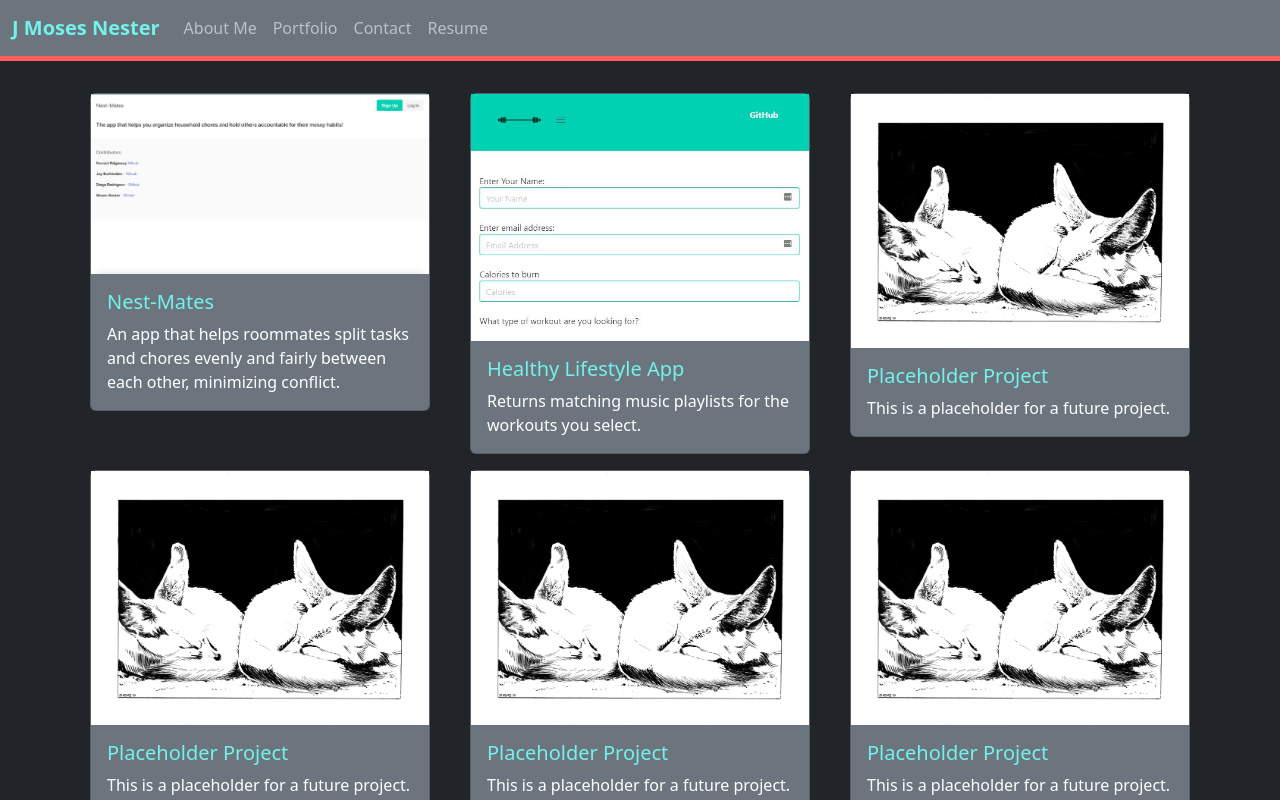
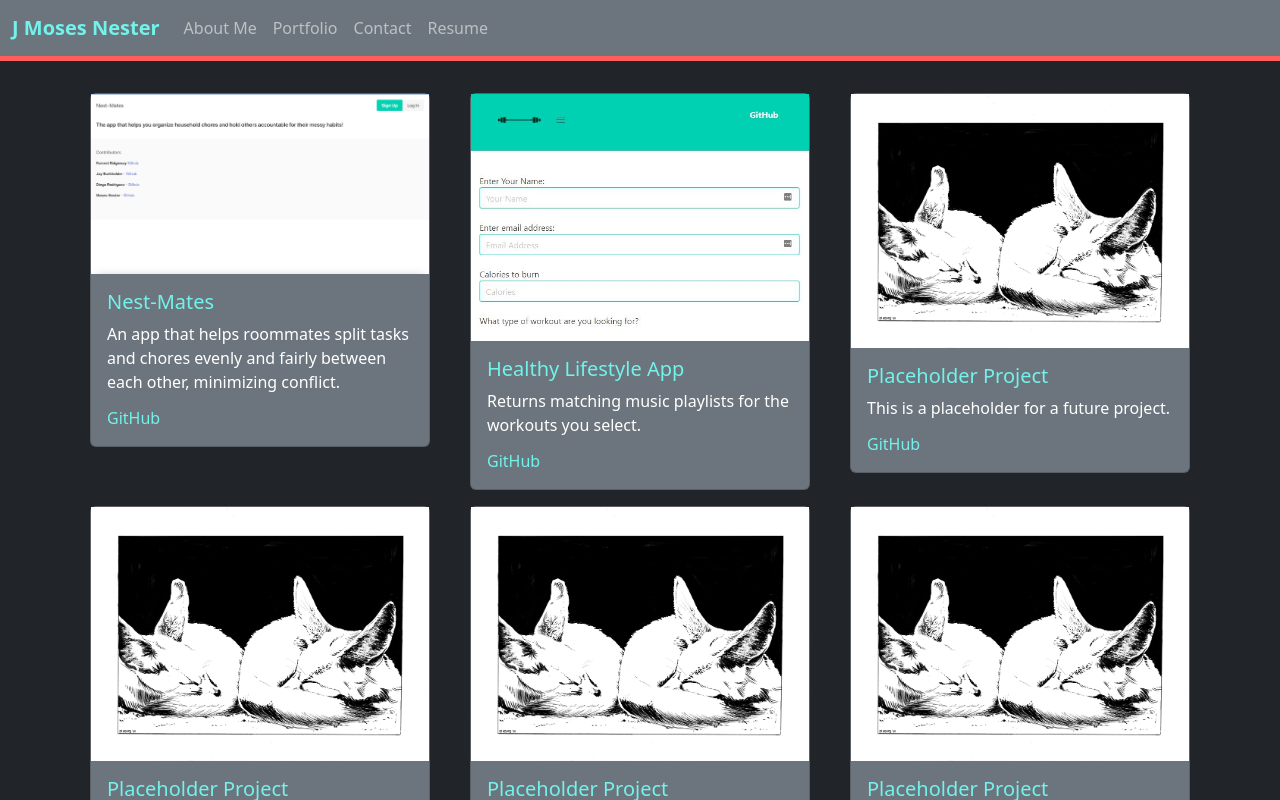
Before and after one commit to MosNes/react-portfolio, a React (Create React App) app in the folder client/: page / in a window 1280 px wide. Shown: the top 800 px of the page. Built offline with nearby package versions, Linux system fonts and the light colour scheme.

Commit message:
added github links to project cards

```diff
--- a/client/src/App.js
+++ b/client/src/App.js
@@ -1,4 +1,4 @@
-import { } from 'reactstrap';
+import React from 'react';
 import Header from './components/Header'
 import Footer from './components/Footer'
 import About from './pages/About';
--- a/client/src/components/Project/index.js
+++ b/client/src/components/Project/index.js
@@ -1,5 +1,5 @@
 import React from "react";
-import { Card, Col, CardBody, CardTitle, CardText } from "reactstrap";
+import { Card, Col, CardBody, CardTitle, CardText, CardSubtitle } from "reactstrap";
 
 
 
@@ -10,11 +10,14 @@ const Project = ( {project} ) => {
                 <img alt={project.name} src={require(`../../assets/images/project-images/${project.imageFile}`)} />
                 <CardBody>
                     <CardTitle tag="h5">
-                        <a className="text-decoration-none linkText" href={project.url} target="_blank" rel="noreferrer">{project.name}</a>
+                        <a className="text-decoration-none linkText" href={project.deployedUrl} target="_blank" rel="noreferrer">{project.name}</a>
                     </CardTitle>
                     <CardText>
                         {project.description}
                     </CardText>
+                    <CardSubtitle>
+                        <a className="text-decoration-none linkText" href={project.githubUrl} target="_blank" rel="noreferrer">GitHub</a>
+                    </CardSubtitle>
                 </CardBody>
             </Card>
         </Col>
--- a/client/src/pages/Portfolio.js
+++ b/client/src/pages/Portfolio.js
@@ -1,4 +1,4 @@
-import React, { useState } from 'react';
+import React from 'react';
 import { Container, Row, Card } from 'reactstrap';
 import Project from '../components/Project';
 
@@ -9,7 +9,8 @@ const Portfolio = () => {
 			name: 'Nest-Mates',
 			description:
 				'An app that helps roommates split tasks and chores evenly and fairly between each other, minimizing conflict.',
-			url: 'https://github.com/MosNes/nest-mates',
+			githubUrl: 'https://github.com/MosNes/nest-mates',
+            deployedUrl: 'http://nest-mates.herokuapp.com/',
 			imageFile: '0.png',
             id: 1
 		},
@@ -17,35 +18,40 @@ const Portfolio = () => {
 			name: 'Healthy Lifestyle App',
 			description:
 				'Returns matching music playlists for the workouts you select.',
-			url: 'https://jjgarcia1993.github.io/healthy-lifestyle-app/',
+			githubUrl: 'https://github.com/jjgarcia1993/healthy-lifestyle-app',
+            deployedUrl: 'https://jjgarcia1993.github.io/healthy-lifestyle-app/',
 			imageFile: '1.jpg',
             id: 2
 		},
 		{
 			name: 'Placeholder Project',
 			description: 'This is a placeholder for a future project.',
-			url: 'https://github.com/MosNes',
+			githubUrl: 'https://github.com/MosNes',
+            deployedUrl:'#',
 			imageFile: '2.jpg',
             id: 3
 		},
 		{
 			name: 'Placeholder Project',
 			description: 'This is a placeholder for a future project.',
-			url: 'https://github.com/MosNes',
+			githubUrl: 'https://github.com/MosNes',
+            deployedUrl:'#',
 			imageFile: '3.jpg',
             id: 4
 		},
 		{
 			name: 'Placeholder Project',
 			description: 'This is a placeholder for a future project.',
-			url: 'https://github.com/MosNes',
+			githubUrl: 'https://github.com/MosNes',
+            deployedUrl:'#',
 			imageFile: '4.jpg',
             id: 5
 		},
 		{
 			name: 'Placeholder Project',
 			description: 'This is a placeholder for a future project.',
-			url: 'https://github.com/MosNes',
+			githubUrl: 'https://github.com/MosNes',
+            deployedUrl:'#',
 			imageFile: '5.jpg',
             id: 6
 		},
```
